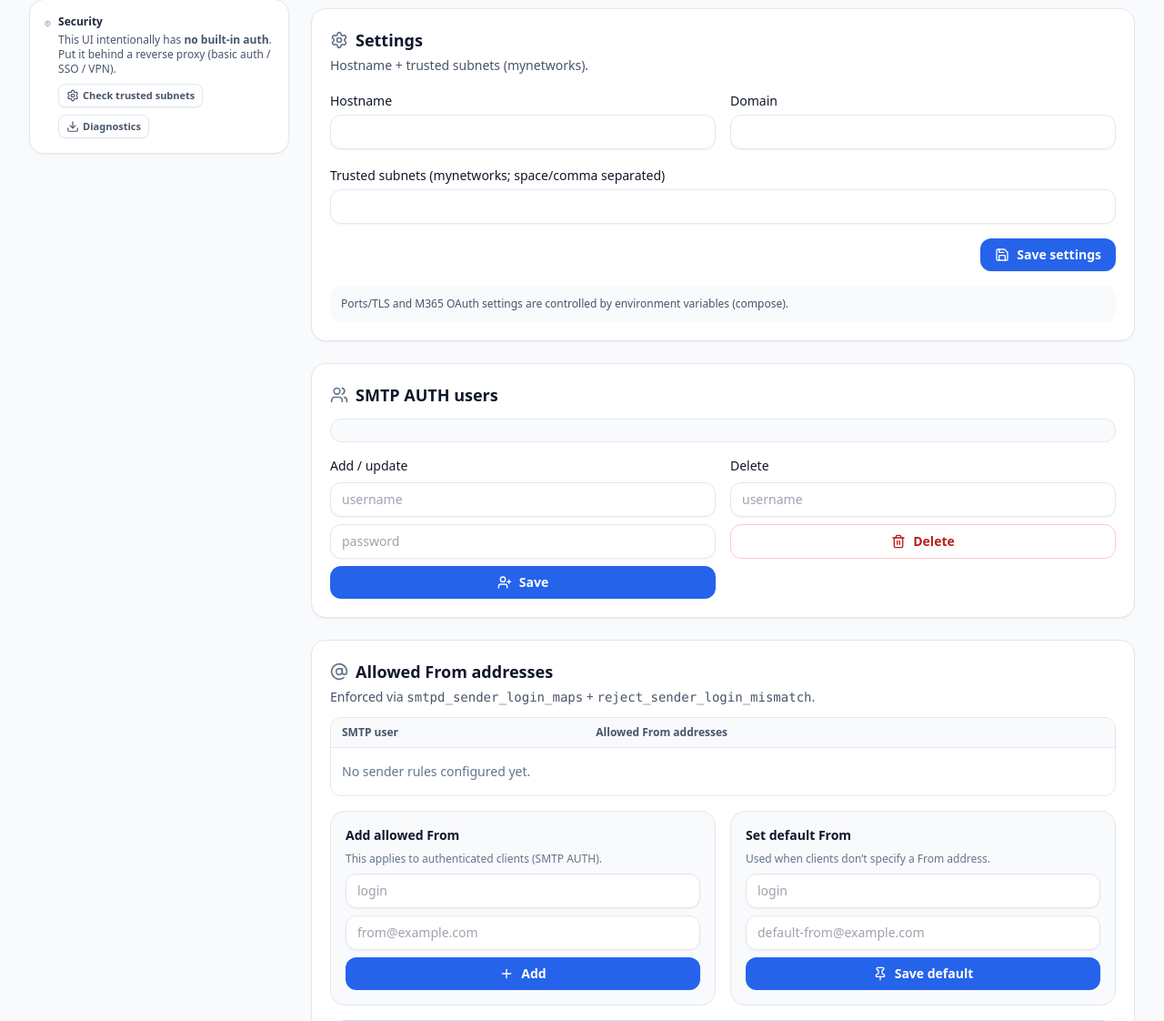
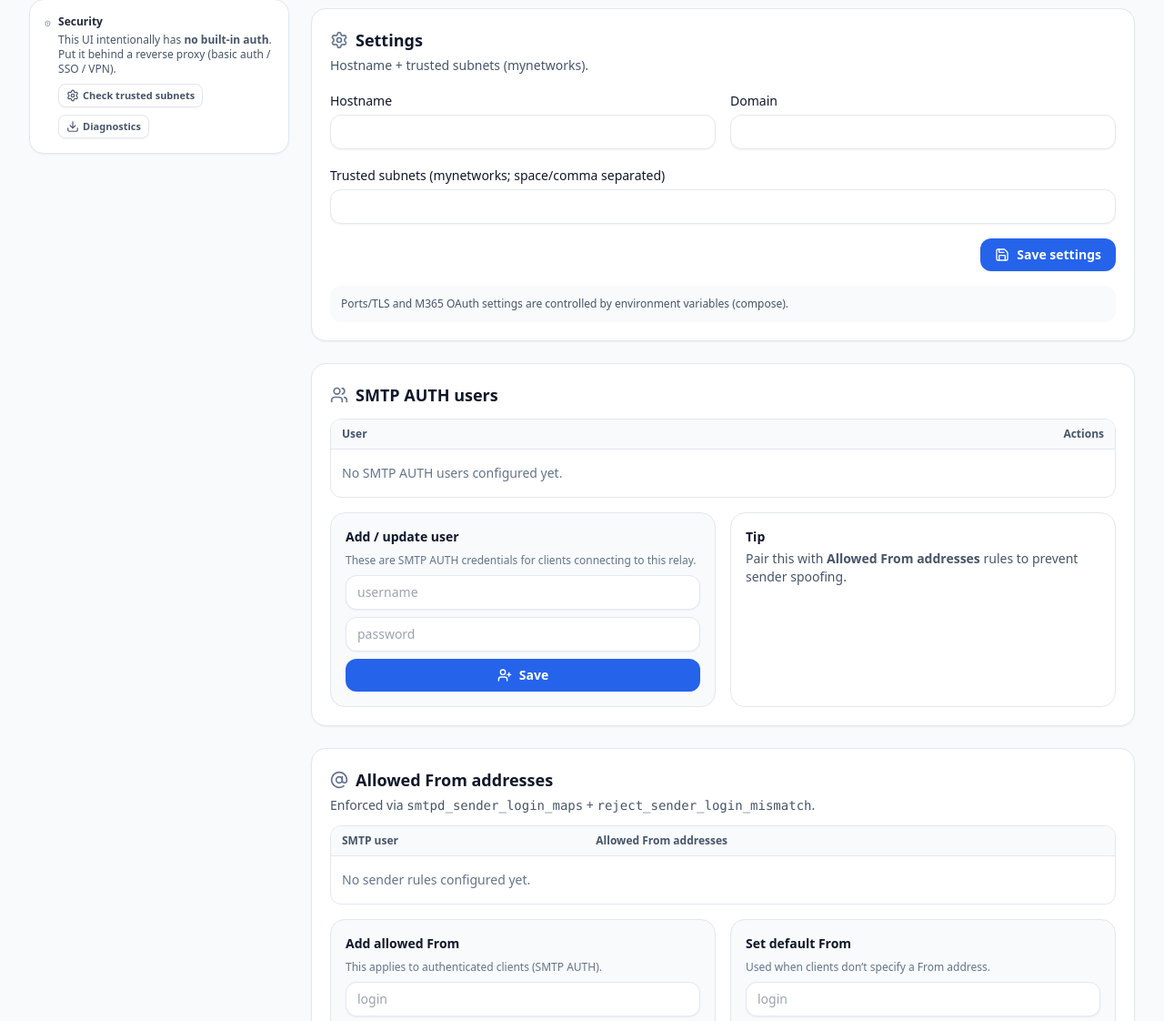
Before and after one commit to LickABrick/simple-m365-relay, a Python web app: template app/templates/index.html in a window 1280 px wide. Shown: the part 390-1512 px from the top of the page at 91% size. Run offline with Jinja, Linux system fonts and the light colour scheme; the template is opened without the code that fills it, so the values that code supplies are empty; some libraries are stand-ins or nearby versions.

Commit message:
ui: redesign SMTP AUTH users section (table + inline delete, ajax)

```diff
--- a/app/templates/index.html
+++ b/app/templates/index.html
@@ -535,12 +535,39 @@
       }
     }
 
+    function _renderUsersTable(list){
+      const body = document.getElementById('usersTableBody');
+      if (!body) return;
+      const users = Array.isArray(list) ? list : [];
+      if (!users.length) {
+        body.innerHTML = '<div class="px-3 py-4 text-sm text-slate-500 dark:text-slate-400">No SMTP AUTH users configured yet.</div>';
+        return;
+      }
+      const rows = users.map(u => {
+        const uu = _escapeHtml(u);
+        return `
+          <div class="grid grid-cols-12 items-center gap-2 px-3 py-3">
+            <div class="col-span-12 sm:col-span-8">
+              <div class="text-sm font-semibold mono">${uu}</div>
+            </div>
+            <div class="col-span-12 sm:col-span-4 flex justify-end">
+              <button type="button" class="inline-flex items-center gap-2 rounded-xl border border-red-200 bg-white px-3 py-2 text-xs font-semibold text-red-700 hover:bg-red-50 dark:border-red-900/40 dark:bg-slate-950 dark:text-red-300 dark:hover:bg-red-950/40" title="Delete user" onclick="usersDeleteInline('${uu}')">
+                <i data-lucide="trash-2" class="h-4 w-4"></i>
+                Delete
+              </button>
+            </div>
+          </div>
+        `;
+      }).join('');
+      body.innerHTML = rows;
+      try { lucide.createIcons(); } catch(e) {}
+    }
+
     async function refreshUsersSection(){
       try {
         const r = await fetch('/api/users', { cache: 'no-store' });
         const j = await r.json();
-        const pre = document.getElementById('usersPre');
-        if (pre && j && typeof j.users !== 'undefined') pre.textContent = j.users || '';
+        if (j && typeof j.users_list !== 'undefined') _renderUsersTable(j.users_list);
       } catch (e) {}
     }
 
@@ -554,7 +581,7 @@
         if (j && j.ok) {
           showToast('User saved.', 'ok');
           form.reset();
-          await refreshUsersSection();
+          if (typeof j.users_list !== 'undefined') _renderUsersTable(j.users_list);
         } else {
           showToast('Failed to save user.', 'error');
         }
@@ -563,17 +590,15 @@
       }
     }
 
-    async function usersDeleteNoReload(){
-      const form = document.getElementById('usersDeleteForm');
-      if (!form) return;
+    async function usersDeleteInline(login){
       try {
-        const data = new FormData(form);
+        const data = new FormData();
+        data.set('login', login);
         const r = await fetch('/api/users/delete', { method: 'POST', body: data });
         const j = await r.json();
         if (j && j.ok) {
           showToast('User deleted.', 'ok');
-          form.reset();
-          await refreshUsersSection();
+          if (typeof j.users_list !== 'undefined') _renderUsersTable(j.users_list);
         } else {
           showToast('Failed to delete user.', 'error');
         }
@@ -727,8 +752,20 @@
     function initUsersAjax(){
       const a = document.getElementById('usersAddForm');
       if (a) a.addEventListener('submit', (e) => { e.preventDefault(); usersAddNoReload(); });
-      const d = document.getElementById('usersDeleteForm');
-      if (d) d.addEventListener('submit', (e) => { e.preventDefault(); usersDeleteNoReload(); });
+
+      // Intercept delete submits from fallback forms in the table
+      const container = document.getElementById('users');
+      if (container) {
+        container.addEventListener('submit', (e) => {
+          const form = e.target;
+          if (!form || form.tagName !== 'FORM') return;
+          const action = form.getAttribute('action') || '';
+          if (action !== '/users/delete') return;
+          e.preventDefault();
+          const fd = new FormData(form);
+          usersDeleteInline(fd.get('login') || '');
+        }, true);
+      }
     }
 
     function initSendersAjax(){
@@ -1179,29 +1216,53 @@
             <h2 class="text-lg font-semibold">SMTP AUTH users</h2>
           </div>
 
-          <div class="mt-3 rounded-xl border border-slate-200 bg-slate-50 p-3 dark:border-slate-800 dark:bg-slate-950">
-            <pre id="usersPre" class="mono max-h-56 overflow-auto text-xs">{{ users }}</pre>
+          <div class="mt-3 overflow-hidden rounded-xl border border-slate-200 bg-white dark:border-slate-800 dark:bg-slate-950">
+            <div class="grid grid-cols-12 border-b border-slate-200 bg-slate-50 px-3 py-2 text-xs font-semibold text-slate-600 dark:border-slate-800 dark:bg-slate-900/40 dark:text-slate-300">
+              <div class="col-span-8">User</div>
+              <div class="col-span-4 text-right">Actions</div>
+            </div>
+            <div id="usersTableBody" class="divide-y divide-slate-200 dark:divide-slate-800">
+              {% if (users_list or [])|length == 0 %}
+                <div class="px-3 py-4 text-sm text-slate-500 dark:text-slate-400">No SMTP AUTH users configured yet.</div>
+              {% else %}
+                {% for u in users_list %}
+                  <div class="grid grid-cols-12 items-center gap-2 px-3 py-3">
+                    <div class="col-span-12 sm:col-span-8">
+                      <div class="text-sm font-semibold mono">{{ u }}</div>
+                    </div>
+                    <div class="col-span-12 sm:col-span-4 flex justify-end">
+                      <form method="post" action="/users/delete" class="inline-flex">
+                        <input type="hidden" name="login" value="{{ u }}" />
+                        <button type="submit" class="inline-flex items-center gap-2 rounded-xl border border-red-200 bg-white px-3 py-2 text-xs font-semibold text-red-700 hover:bg-red-50 dark:border-red-900/40 dark:bg-slate-950 dark:text-red-300 dark:hover:bg-red-950/40" title="Delete user">
+                          <i data-lucide="trash-2" class="h-4 w-4"></i>
+                          Delete
+                        </button>
+                      </form>
+                    </div>
+                  </div>
+                {% endfor %}
+              {% endif %}
+            </div>
           </div>
 
           <div class="mt-4 grid grid-cols-1 gap-4 sm:grid-cols-2">
-            <form id="usersAddForm" method="post" action="/users/add" class="space-y-2">
-              <div class="text-sm font-medium">Add / update</div>
-              <input name="login" placeholder="username" class="w-full rounded-xl border border-slate-200 bg-white px-3 py-2 text-sm shadow-sm focus:border-blue-500 focus:outline-none dark:border-slate-800 dark:bg-slate-950" />
-              <input name="password" placeholder="password" type="password" class="w-full rounded-xl border border-slate-200 bg-white px-3 py-2 text-sm shadow-sm focus:border-blue-500 focus:outline-none dark:border-slate-800 dark:bg-slate-950" />
+            <form id="usersAddForm" method="post" action="/users/add" class="space-y-2 rounded-2xl border border-slate-200 bg-slate-50 p-4 dark:border-slate-800 dark:bg-slate-950">
+              <div class="text-sm font-semibold">Add / update user</div>
+              <div class="text-xs text-slate-500 dark:text-slate-400">These are SMTP AUTH credentials for clients connecting to this relay.</div>
+              <input name="login" placeholder="username" class="mt-2 w-full rounded-xl border border-slate-200 bg-white px-3 py-2 text-sm shadow-sm focus:border-blue-500 focus:outline-none dark:border-slate-800 dark:bg-slate-900" />
+              <input name="password" placeholder="password" type="password" class="w-full rounded-xl border border-slate-200 bg-white px-3 py-2 text-sm shadow-sm focus:border-blue-500 focus:outline-none dark:border-slate-800 dark:bg-slate-900" />
               <button type="submit" class="inline-flex w-full items-center justify-center gap-2 rounded-xl bg-blue-600 px-3 py-2 text-sm font-semibold text-white hover:bg-blue-500">
                 <i data-lucide="user-plus" class="h-4 w-4"></i>
                 Save
               </button>
             </form>
 
-            <form id="usersDeleteForm" method="post" action="/users/delete" class="space-y-2">
-              <div class="text-sm font-medium">Delete</div>
-              <input name="login" placeholder="username" class="w-full rounded-xl border border-slate-200 bg-white px-3 py-2 text-sm shadow-sm focus:border-blue-500 focus:outline-none dark:border-slate-800 dark:bg-slate-950" />
-              <button type="submit" class="inline-flex w-full items-center justify-center gap-2 rounded-xl border border-red-200 bg-white px-3 py-2 text-sm font-semibold text-red-700 hover:bg-red-50 dark:border-red-900/40 dark:bg-slate-950 dark:text-red-300 dark:hover:bg-red-950/40">
-                <i data-lucide="trash-2" class="h-4 w-4"></i>
-                Delete
-              </button>
-            </form>
+            <div class="rounded-2xl border border-slate-200 bg-white p-4 dark:border-slate-800 dark:bg-slate-950">
+              <div class="text-sm font-semibold">Tip</div>
+              <div class="mt-1 text-sm text-slate-600 dark:text-slate-300">
+                Pair this with <span class="font-semibold">Allowed From addresses</span> rules to prevent sender spoofing.
+              </div>
+            </div>
           </div>
         </div>
 
```
Also changed, not shown: app/main.py (+30 -5 lines).
